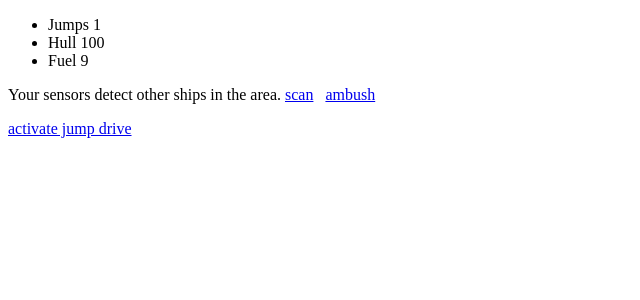
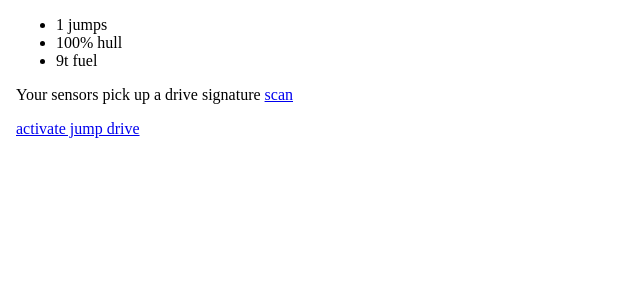
Before and after one commit to pgscandeias/readytoengage, a Vue app: page / in a window 1280 px wide. Both pictures are taken after a click on the link "activate jump drive". Shown: the top 300 px of the page, without its empty margins (0-640 px from the left). Built offline with nearby package versions, Linux system fonts and the light colour scheme.

Commit message:
Better layout. Highscores.

```diff
--- a/src/App.vue
+++ b/src/App.vue
@@ -5,6 +5,9 @@
 </template>
 
 <style lang="scss">
+body {
+  margin: 1rem;
+}
 #app {
   -webkit-font-smoothing: antialiased;
   -moz-osx-font-smoothing: grayscale;
--- a/src/components/Dashboard.vue
+++ b/src/components/Dashboard.vue
@@ -1,28 +1,33 @@
 <template>
-  <div class="hello">
+  <div>
+    <div class="stats" v-if="games > 0">
+      HS: {{ highscore }}
+      G: {{ games }}
+    </div>
+
     <ul v-if="ship.jumps > 0">
-      <li>Jumps {{ ship.jumps }}</li>
-      <li>Hull {{ ship.hull }}</li>
-      <li>Fuel {{ ship.fuel }}</li>
+      <li>{{ ship.jumps }} jumps</li>
+      <li>{{ ship.hull }}% hull</li>
+      <li>{{ ship.fuel }}t fuel</li>
     </ul>
 
-    <div
-      class="game-over"
-      v-if="gameover"
-    >
-      {{ gameoverReason }}
-    </div>
-
-    <div v-else>
+    <div v-if="!gameover">
       <div v-if="msg">
         {{ msg }}
       </div>
 
       <div class="mobs" v-if="ship.jumps > 0">
-        <p v-if="area.mobs">
-          Your sensors detect other ships in the area.
+        <div v-if="area.hasMobs">
+          <p v-if="!area.scanned">
+            Your sensors pick up a drive signature
+
             <a href="#" @click.prevent="scanMobs" v-if="!area.scanned">scan</a>
-          &nbsp;
+          </p>
+
+          <p v-else>
+            {{ area.mobs.appearance }}
+            {{ area.mobs.behaviour }}
+
             <a href="#" @click.prevent="attackMobs">
               <span v-if="ship.fighting">
                 engage the enemy
@@ -33,15 +38,24 @@
               </span>
             </a>
           </p>
+        </div>
+
         <p v-else>
-          No other ships in the scanners.
+          No other ships in the area.
         </p>
       </div>
 
-      <p v-if="!ship.fighting">
+      <p class="jump" v-if="!ship.fighting">
         <a href="#" @click.prevent="nextArea">activate jump drive</a>
       </p>
+    </div>
 
+    <div
+      class="game-over"
+      v-if="gameover"
+    >
+      {{ gameoverReason }}
+      You managed {{ ship.jumps }} jumps.
     </div>
   </div>
 </template>
@@ -63,7 +77,17 @@ export default {
   },
   computed: {
     gameover () {
-      return this.ship.fuel <= 0 || this.ship.hull <= 0
+      const over = this.ship.fuel <= 0 || this.ship.hull <= 0
+
+      if (over && this.ship.jumps > this.highscore) {
+        window.localStorage.setItem('stats.highscore', this.ship.jumps)
+      }
+
+      if (over) {
+        window.localStorage.setItem('stats.games', this.games + 1)
+      }
+
+      return over
     },
     gameoverReason () {
       if (this.ship.fuel <= 0) {
@@ -73,6 +97,22 @@ export default {
       }
 
       return null
+    },
+    highscore () {
+      var hs = window.localStorage.getItem('stats.highscore')
+      if (!hs) {
+        hs = 0
+      }
+
+      return hs
+    },
+    games () {
+      var gs = window.localStorage.getItem('stats.games')
+      if (!gs) {
+        gs = 0
+      }
+
+      return parseInt(gs)
     }
   },
   methods: {
@@ -86,8 +126,12 @@ export default {
 
     resetArea () {
       this.area = {
-        mobs: false,
-        mobStrength: 0,
+        hasMobs: false,
+        mobs: {
+          appearance: null,
+          behaviour: null,
+          strength: 0
+        },
         scanned: false
       }
     },
@@ -101,44 +145,47 @@ export default {
       this.resetArea()
 
       const probability = {
-        mobs: 50,
+        mobs: 30,
         mobType: {
-          unarmed: 30,
-          armed: 70
+          armed: 80
         }
       }
 
       // Roll for mobs
-      this.area.mobs = this.roll() >= probability.mobs
-      if (this.area.mobs) {
+      this.area.hasMobs = this.roll() >= probability.mobs
+      if (this.area.hasMobs) {
         // Armed?
-        if (this.roll() >= probability.mobType.armed) {
-          this.area.mobStrength = this.roll()
+        if (this.roll() <= probability.mobType.armed) {
+          this.area.mobs.strength = this.roll()
         }
       }
     },
 
     scanMobs () {
-      const ms = this.area.mobStrength
+      const ms = this.area.mobs.strength
+      var threat = false
 
       if (ms === 0) {
-        this.msg = 'Unarmed ship detected.'
+        this.area.mobs.appearance = 'Unarmed ship detected.'
       } else if (ms < this.ship.hull / 2) {
-        this.msg = 'Lightly defended ship detected.'
+        this.area.mobs.appearance = 'Lightly defended ship detected.'
       } else if (ms < this.ship.hull) {
-        this.msg = 'Well defended ship detected.'
+        this.area.mobs.appearance = 'Well defended ship detected.'
       } else if (ms >= this.ship.hull) {
-        this.msg = 'Combat ship detected.'
+        this.area.mobs.appearance = 'Combat ship detected.'
       }
 
       // Armed mobs might want to fight
       if (ms > 0) {
-        const threat = this.coinFlip()
-        console.log(threat)
+        threat = this.coinFlip()
         if (threat) {
           this.ship.fighting = true
-          this.msg = this.msg + " Your scan alerted them and they're on an intercept course."
+          this.area.mobs.behaviour = "Your scan alerted them and they're on an intercept course."
         }
+      }
+
+      if (ms <= 0 || !threat) {
+        this.area.mobs.behaviour = "They don't seem to have noticed your ship."
       }
 
       this.area.scanned = true
@@ -146,12 +193,12 @@ export default {
 
     attackMobs () {
       var dmg = this.roll()
-      if (dmg > this.area.mobStrength) {
-        dmg = this.area.mobStrength
+      if (dmg > this.area.mobs.strength) {
+        dmg = this.area.mobs.strength
       }
 
       this.ship.hull = this.ship.hull - dmg
-      this.area.mobs = false
+      this.area.hasMobs = false
       const salvagedFuel = this.roll(10)
       this.ship.fuel = this.ship.fuel + salvagedFuel
 
@@ -170,4 +217,9 @@ export default {
 </script>
 
 <style scoped lang="scss">
+.stats {
+  position: absolute;
+  top: 1rem;
+  right: 1rem;
+}
 </style>
```
Lines whose indentation alone changed are shown as unchanged.
